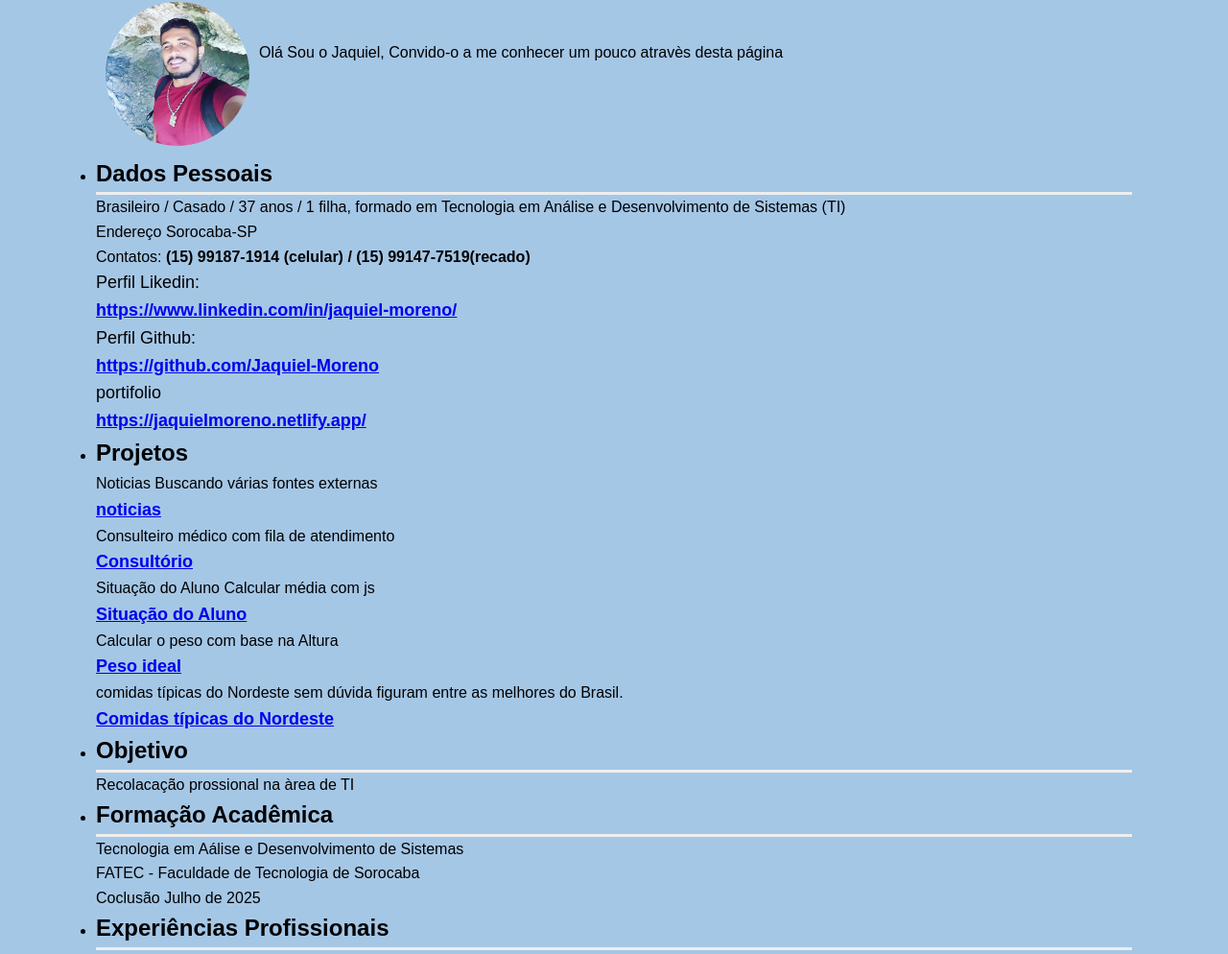
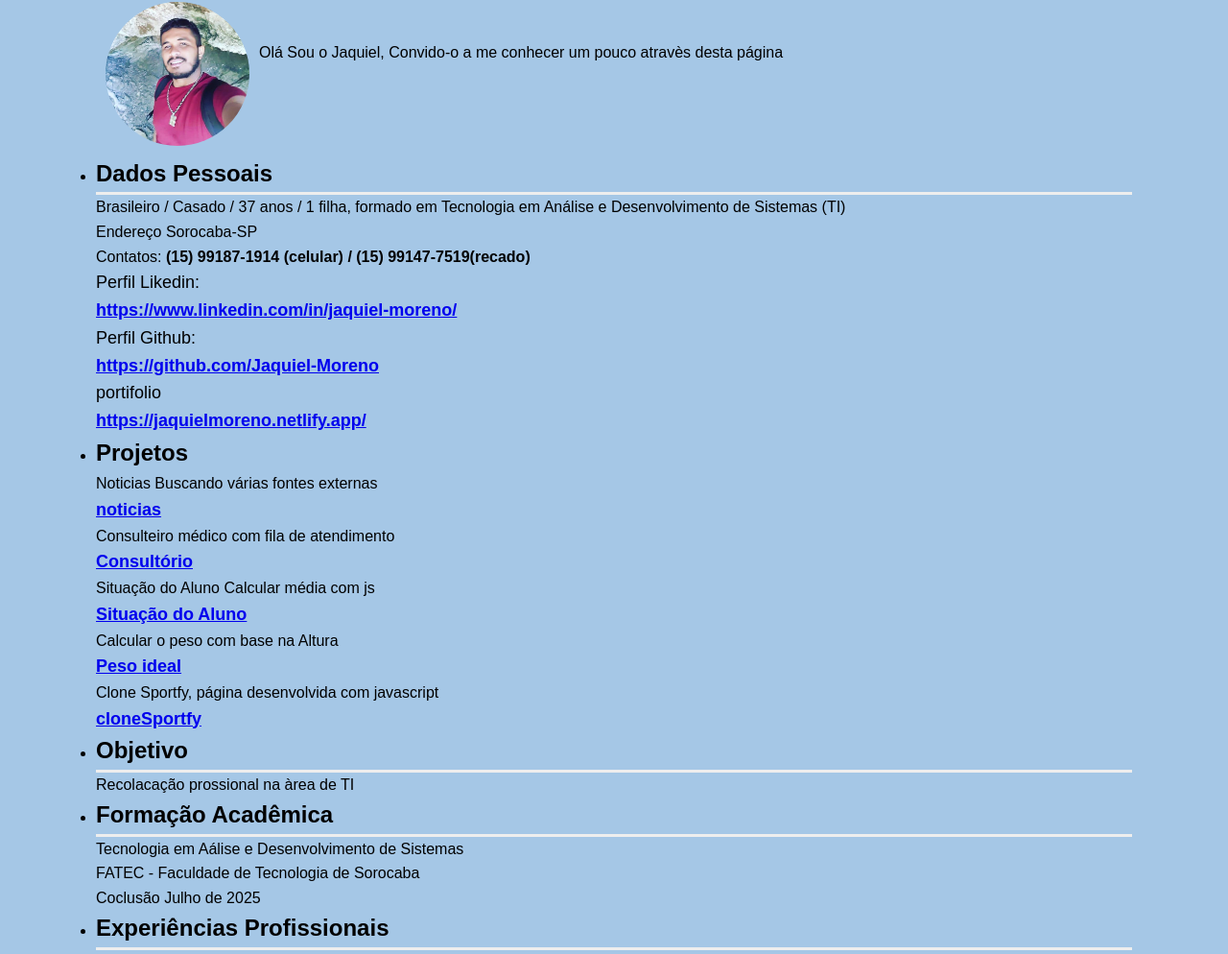
Before and after one commit to Jaquiel-Moreno/curriculoweb, a plain HTML site: page index.html in a window 1280 px wide. Shown: the part 100-1094 px from the top of the page at 96% size. Drawn offline with Linux system fonts and the light colour scheme.

Commit message:
atualizando tudo

```diff
--- a/index.html
+++ b/index.html
@@ -1,6 +1,5 @@
 <!DOCTYPE html>
 <html lang="pt-br">
-
 <head>
     <meta charset="UTF-8">
     <meta name="viewport" content="width=device-width, initial-scale=1.0">
@@ -54,9 +53,8 @@
                 <p>Calcular o peso com base na Altura</p>
                 <h2 class="linker"><a href="projetos/EX4_2/ex4_2.HTML"><strong>Peso ideal</strong></a>
                 </h2>
-
-                <p>comidas típicas do Nordeste sem dúvida figuram entre as melhores do Brasil.</p>
-                <h2 class="linker"><a href="projetos/comidatipicas/index.html"><strong>Comidas típicas do Nordeste</strong></a>
+                <p>Clone Sportfy, página  desenvolvida com javascript</p>
+                <h2 class="linker"><a href="projetos/cloneSportfy/spotify-imersao/spotify-imersao/index.html"><strong>cloneSportfy</strong></a>
                 </h2>
             </li>
         </ul>
```
